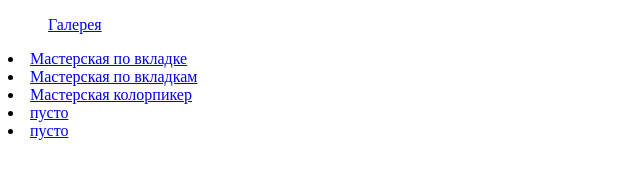
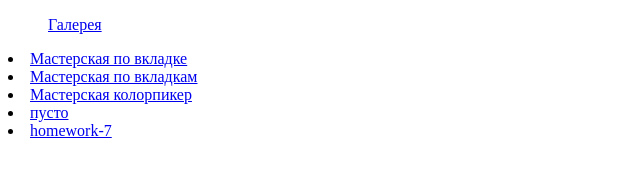
Before and after one commit to Malk0v/js-hw-08, a plain HTML site: page index.html in a window 1280 px wide. Shown: the full height of the page, 0-640 px from the left. Drawn offline with Linux system fonts and the light colour scheme.

Commit message:
Update index.html

```diff
--- a/index.html
+++ b/index.html
@@ -13,7 +13,7 @@
     <li><a href="./index-mas-tags.html">Мастерская по вкладкам</a></li>
     <li><a href="./index-mas-colorPicker.html">Мастерская колорпикер</a></li>
     <li><a href="./index-dop.html">пусто</a></li>
-    <li><a href="./index-test.html">пусто</a></li>
+    <li><a href="https://malk0v.github.io/js-hw-07/">homework-7</a></li>
 
 
   </body>
```
